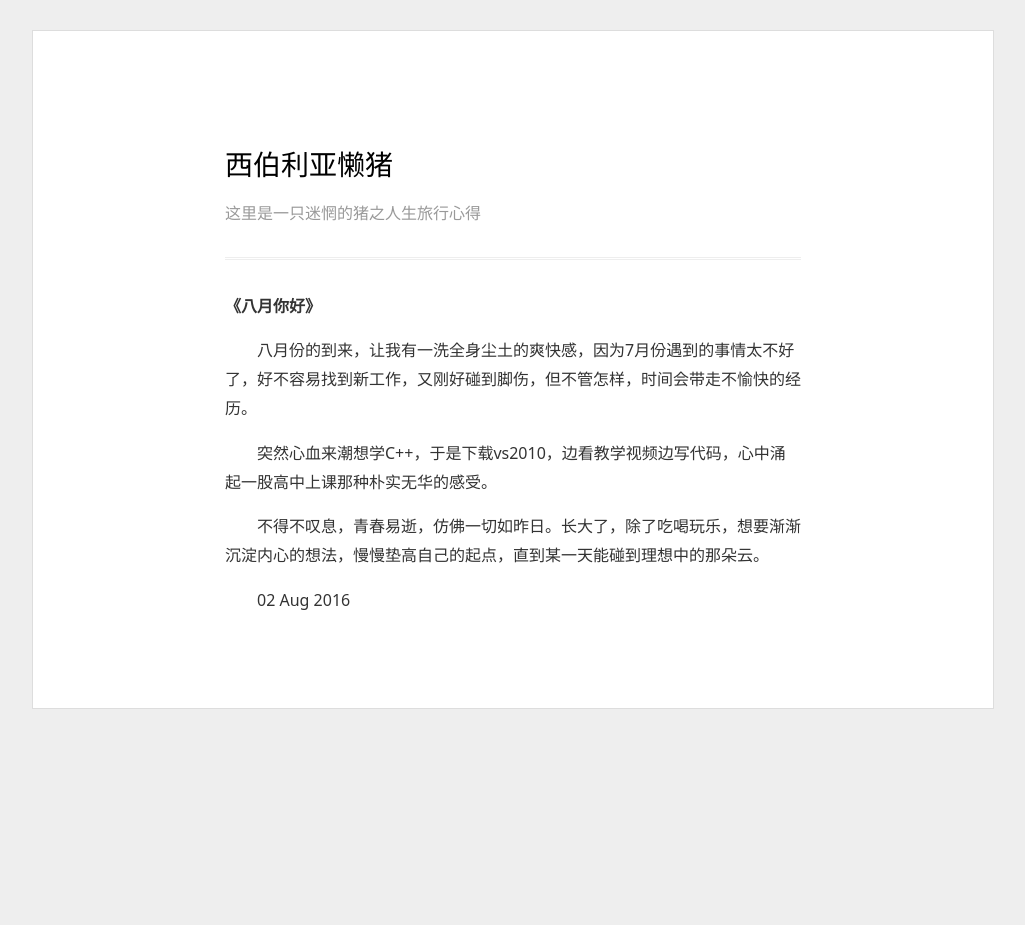
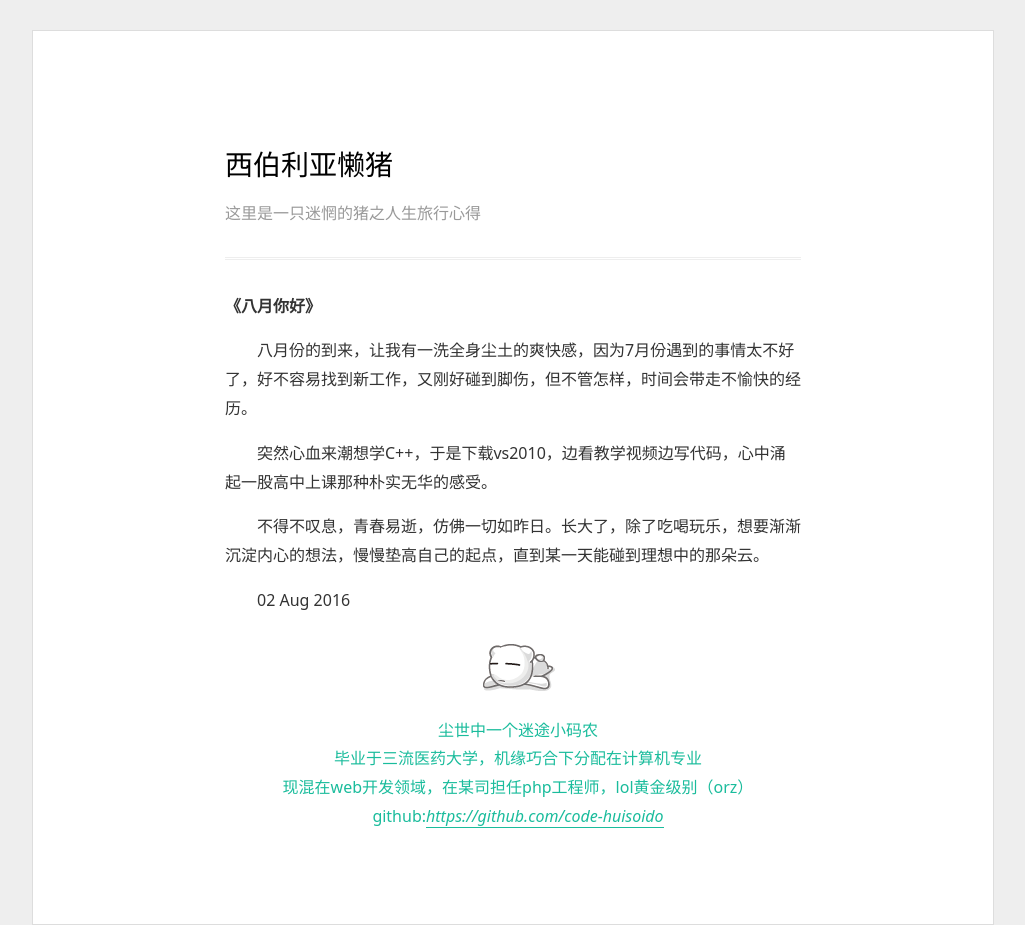
Before and after one commit to code-huisoido/myblog, a Jekyll site: the page built from _posts/2016-08-02-mood.html, in a window 1280 px wide. Shown: the whole page, without its empty margins (127-1152 px from the left). Built offline with Jekyll 4.4.1, drawn with Linux system fonts in a browser that asks for light colours; before the commit the page ends 900 px from its top, so only the background shows below that.

Commit message:
modified default

```diff
--- a/_layouts/default.html
+++ b/_layouts/default.html
@@ -12,6 +12,15 @@
 	<h1>西伯利亚懒猪</h1>
 	<h2 id="tagline">这里是一只迷惘的猪之人生旅行心得</h2>
 	{{ content }}
+	<div class="about_me">
+		<img src="{{ site.baseurl }}/image/lanzhu.gif" id="avatar">
+		<p>
+		尘世中一个迷途小码农<br>
+		毕业于三流医药大学，机缘巧合下分配在计算机专业<br>
+		现混在web开发领域，在某司担任php工程师，LOL黄金级别（Orz）<br>
+		GitHub:<a target="_blank" href="https://github.com/code-huisoido"><i>https://github.com/code-huisoido</i></a>
+		</p>
+	</div>
 </div>
 </body>
 </html>
```
Also changed, not shown: index.html (+0 -10 lines).
